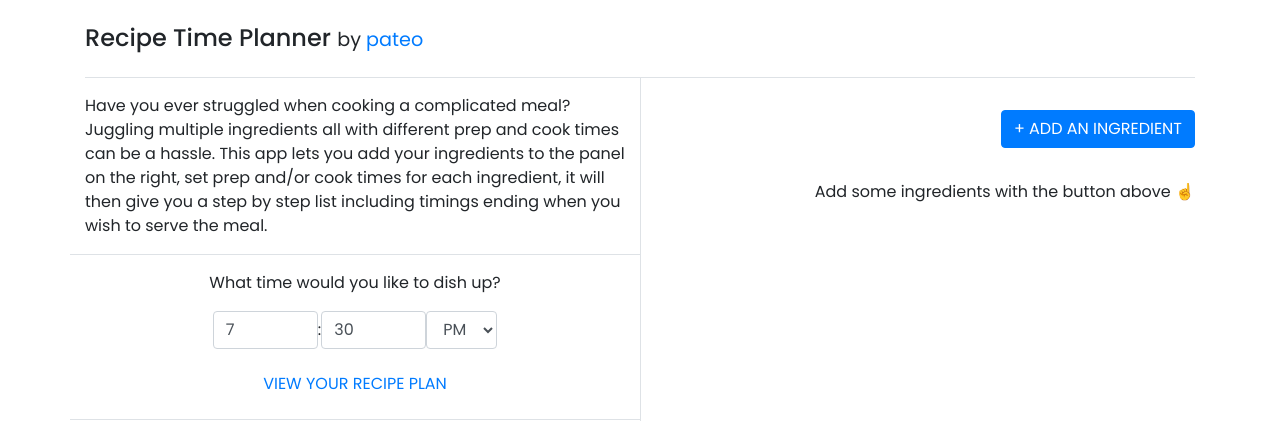
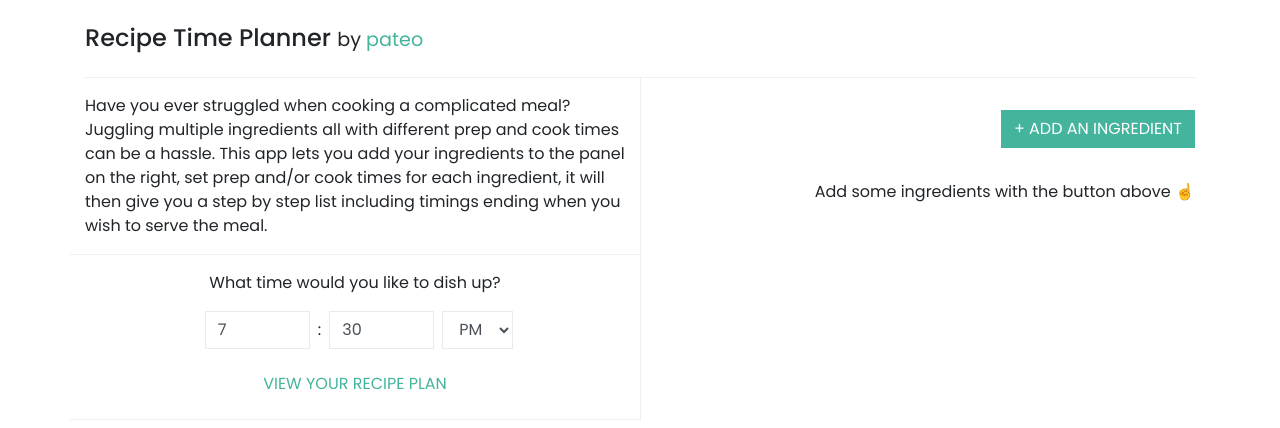
Before and after one commit to dashedstripes/recipe-time-planner, a React (Create React App) app: page / in a window 1280 px wide. Shown: the top 428 px of the page. Built offline with nearby package versions, Linux system fonts and the light colour scheme.

Commit message:
Override bootstrap styles

```diff
--- a/src/components/GoalTime.js
+++ b/src/components/GoalTime.js
@@ -10,9 +10,9 @@ const GoalTime = ({ hour, minutes, time, onChange, onSubmit }) => (
     <div className='col-12 py-3 text-center border-bottom'>
       <p>What time would you like to dish up?</p>
       <div className='form-group form-inline justify-content-center'>
-        <input className='form-control' type='number' name='hour' min={1} max={12} value={hour} onChange={onChange} />
+        <input className='form-control goal-time-input' type='number' name='hour' min={1} max={12} value={hour} onChange={onChange} />
         <span>:</span>
-        <input className='form-control' type='number' name='minutes' min={0} max={59} value={minutes} onChange={onChange} />
+        <input className='form-control goal-time-input' type='number' name='minutes' min={0} max={59} value={minutes} onChange={onChange} />
         <select className='form-control' name='time' value={time} onChange={onChange}>
           <option value={TIMES.AM}>AM</option>
           <option value={TIMES.PM}>PM</option>
--- a/src/components/IngredientTiming.js
+++ b/src/components/IngredientTiming.js
@@ -13,7 +13,7 @@ const IngredientTiming = ({ timingValue, hoursValue, minutesValue, onChange, onD
     <input className='form-control mx-2' type='number' name='minutes' value={minutesValue} min={0} max={59} onChange={onChange} />
     <span>MINS</span>
     <Button tabIndex='-1' onClick={onDelete}>
-      <i class="fas fa-trash-alt"></i>
+      <i class="fas fa-times-circle"></i>
     </Button>
   </div>
 )
--- a/src/css/style.css
+++ b/src/css/style.css
@@ -1,6 +1,88 @@
+/*
+ *
+ * Variables
+ *
+*/
+
+/*
+  Colors
+
+  Brand:
+  #45b49c
+*/
+
+/*
+ *
+ * Bootstrap Overrides
+ *
+*/
+
 body {
   font-family: 'Poppins', sans-serif;
 }
+
+a {
+  color: #45b49c;
+}
+
+a:hover {
+  color: #318674;
+}
+
+.btn {
+  border-radius: 0px;
+}
+
+.btn-primary {
+  color: #fff;
+  background-color: #45b49c;
+  border-color: #45b49c;
+}
+
+.btn-primary:hover {
+  color: #fff;
+  background-color: #318674;
+  border-color: #318674;
+}
+
+.btn-primary:not(:disabled):not(.disabled).active, .btn-primary:not(:disabled):not(.disabled):active, .show>.btn-primary.dropdown-toggle {
+  color: #fff;
+  background-color: #218872;
+  border-color: #218872;
+}
+
+.btn-link {
+  font-weight: 400;
+  color: #45b49c;
+  background-color: transparent;
+}
+
+.btn-link:hover {
+  color: #318674;
+}
+
+.form-control {
+  border: 1px solid #eaeaea;
+  border-radius: 0;
+}
+
+.border-bottom {
+  border-bottom: 1px solid #efefef!important;
+}
+
+.border-left {
+  border-left: 1px solid #efefef!important;
+}
+
+.btn-outline-danger {
+  border: none;
+}
+
+/*
+ *
+ * Custom Styles
+ *
+*/
 
 /* Make the scrollbar always visible on mac os */
 
@@ -26,3 +108,7 @@ body {
   max-height: 40vh;
   overflow: scroll;
 }
+
+.goal-time-input {
+  margin: 0rem 0.5rem;
+}
```
